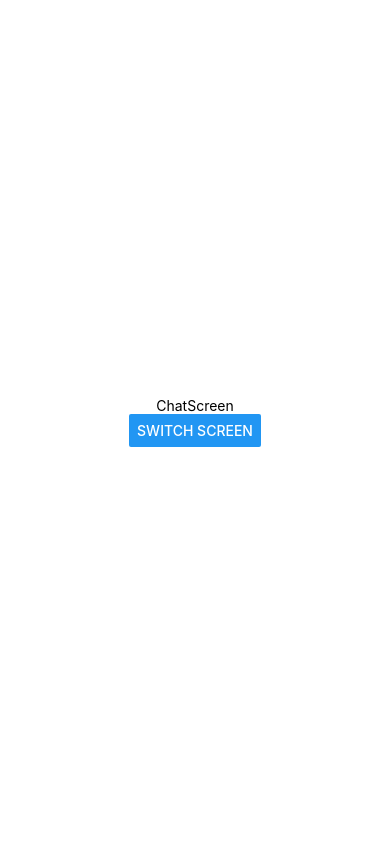
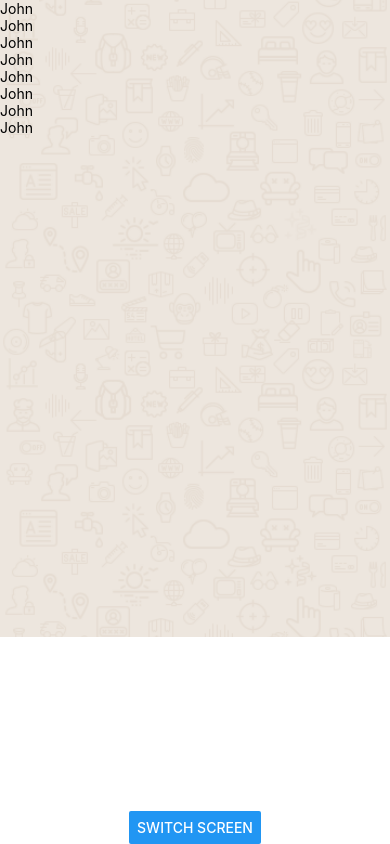
Before and after one commit to vnovick/whatsapp-app-workshop, a React Native app: screen / in a window 390 px wide. Built offline with nearby package versions, Linux system fonts and the light colour scheme.

Commit message:
step 2 initial commit

```diff
--- a/package.json
+++ b/package.json
@@ -8,7 +8,8 @@
   },
   "dependencies": {
     "react": "16.3.1",
-    "react-native": "0.55.3"
+    "react-native": "0.55.3",
+    "react-native-vector-icons": "^4.6.0"
   },
   "devDependencies": {
     "babel-jest": "22.4.3",
--- a/src/screens/ChatsScreen.js
+++ b/src/screens/ChatsScreen.js
@@ -1,12 +1,47 @@
 import React, { Component } from 'react'
-import { Text, View } from 'react-native'
+import { Text, View, ImageBackground, StyleSheet, FlatList } from 'react-native'
+import Icon from 'react-native-vector-icons/MaterialIcons';
+import { getChats } from '../services/api';
 
 export class ChatsScreen extends Component {
-  render() {
+
+  state = {
+    chats: []
+  }
+
+  componentDidMount() {
+    getChats().then((chats) => {
+      this.setState({
+        chats
+      })
+    });
+  }
+
+  getChatItem(item){
     return (
       <View>
-        <Text> ChatScreen </Text>
+        <Text>{item.title}</Text>
       </View>
     )
   }
+
+  render() {
+    return (
+      <ImageBackground source={require('../assets/imgs/background.png')} style={styles.container}>
+        <FlatList
+          style={styles.container}
+          data={this.state.chats}
+          renderItem={({ item }) => this.getChatItem(item)}
+          keyExtractor={(item, index) => (`message-${index}`)}
+        />
+      </ImageBackground>
+    )
+  }
 }
+
+const styles = StyleSheet.create({
+  container: {
+    flex: 1,
+    width: '100%'
+  }
+})
--- /dev/null
+++ b/src/services/api.js
@@ -0,0 +1,76 @@
+export const mockMessages = [
+  {
+      incoming: true,
+      message: 'Hi Vladimir',
+  },
+  {
+      incoming: false,
+      message: 'Hi, John',
+  },
+  {
+      incoming: true,
+      message: 'When we will learn real data fetching?'
+  },
+  {
+      incoming: false,
+      message: `Let's get the basic first. We need to understand styling and handling inputs right? After all you want not only to receive but send messages too right?`,
+  }
+]
+
+export const chats = [{
+  id: "123",
+  title: "John",
+  description: "Hey there",
+  avatar: "http://www.codetic.net/demo/templates/Privado/img/avatar.png",
+  messages: mockMessages
+},{
+  id: "123",
+  title: "John",
+  description: "Hey there",
+  avatar: "http://www.codetic.net/demo/templates/Privado/img/avatar.png",
+  messages: mockMessages
+},{
+  id: "123",
+  title: "John",
+  description: "Hey there",
+  avatar: "http://www.codetic.net/demo/templates/Privado/img/avatar.png",
+  messages: mockMessages
+},{
+  id: "123",
+  title: "John",
+  description: "Hey there",
+  avatar: "http://www.codetic.net/demo/templates/Privado/img/avatar.png",
+  messages: mockMessages
+},{
+  id: "123",
+  title: "John",
+  description: "Hey there",
+  avatar: "http://www.codetic.net/demo/templates/Privado/img/avatar.png",
+  messages: mockMessages
+},{
+  id: "123",
+  title: "John",
+  description: "Hey there",
+  avatar: "http://www.codetic.net/demo/templates/Privado/img/avatar.png",
+  messages: mockMessages
+},{
+  id: "123",
+  title: "John",
+  description: "Hey there",
+  avatar: "http://www.codetic.net/demo/templates/Privado/img/avatar.png",
+  messages: mockMessages
+},{
+  id: "123",
+  title: "John",
+  description: "Hey there",
+  avatar: "http://www.codetic.net/demo/templates/Privado/img/avatar.png",
+  messages: mockMessages
+}]
+
+export const getChats = () => (
+  new Promise(resolve => setTimeout(() => resolve(chats), 1000))
+)
+
+export const getMessagesById = (id) => {
+  new Promise(resolve => setTimeout(() => resolve(mockMessages), 1000))
+}
```
Also changed, not shown: src/assets/imgs/background.png (added), 17 other files (tests, documents, lock files or other folders).
